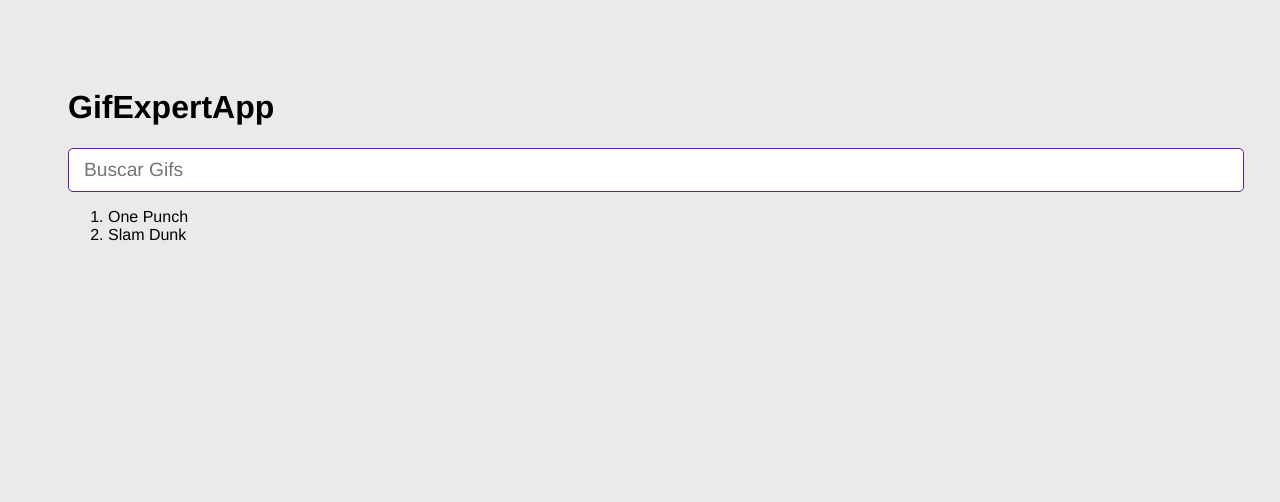
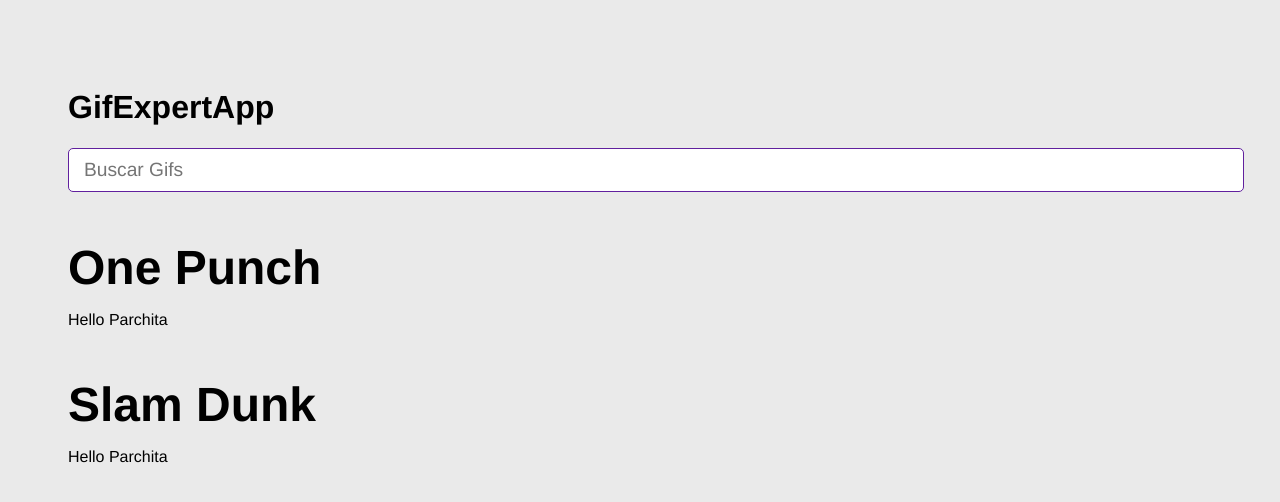
Before and after one commit to CodingJhames/Rebuilds, a React (Vite) app in the folder gif-exp-app/: page / in a window 1280 px wide. Shown: the top 502 px of the page. Built offline with nearby package versions, Linux system fonts and the light colour scheme.

Commit message:
GifGrid Added

```diff
--- a/gif-exp-app/src/GifExpertApp.jsx
+++ b/gif-exp-app/src/GifExpertApp.jsx
@@ -1,5 +1,6 @@
 import { useState } from "react"
 import { AddCategory } from "./components/AddCategory";
+import { GifGrid } from "./components/GifGrid";
 
 
 export const GifExpertApp = () => {
@@ -26,12 +27,17 @@
           onNewCategory={ value => onAddCategory(value) }
         />
 
-        <ol>
-          { categories.map( category => {
-            return <li  key={category}>{ category}</li>
-          } )}
 
-        </ol>
+          {
+            categories.map( category =>
+
+              <GifGrid
+                key={category}
+                category={ category} />
+              )
+          }
+
+
     </>
   )
 }
--- /dev/null
+++ b/gif-exp-app/src/components/GifGrid.jsx
@@ -0,0 +1,12 @@
+
+
+export const GifGrid = ({category}) => {
+  return (
+    <>
+        <h3>{category}</h3>
+        <p> Hello Parchita </p>
+
+
+    </>
+  )
+}
```
